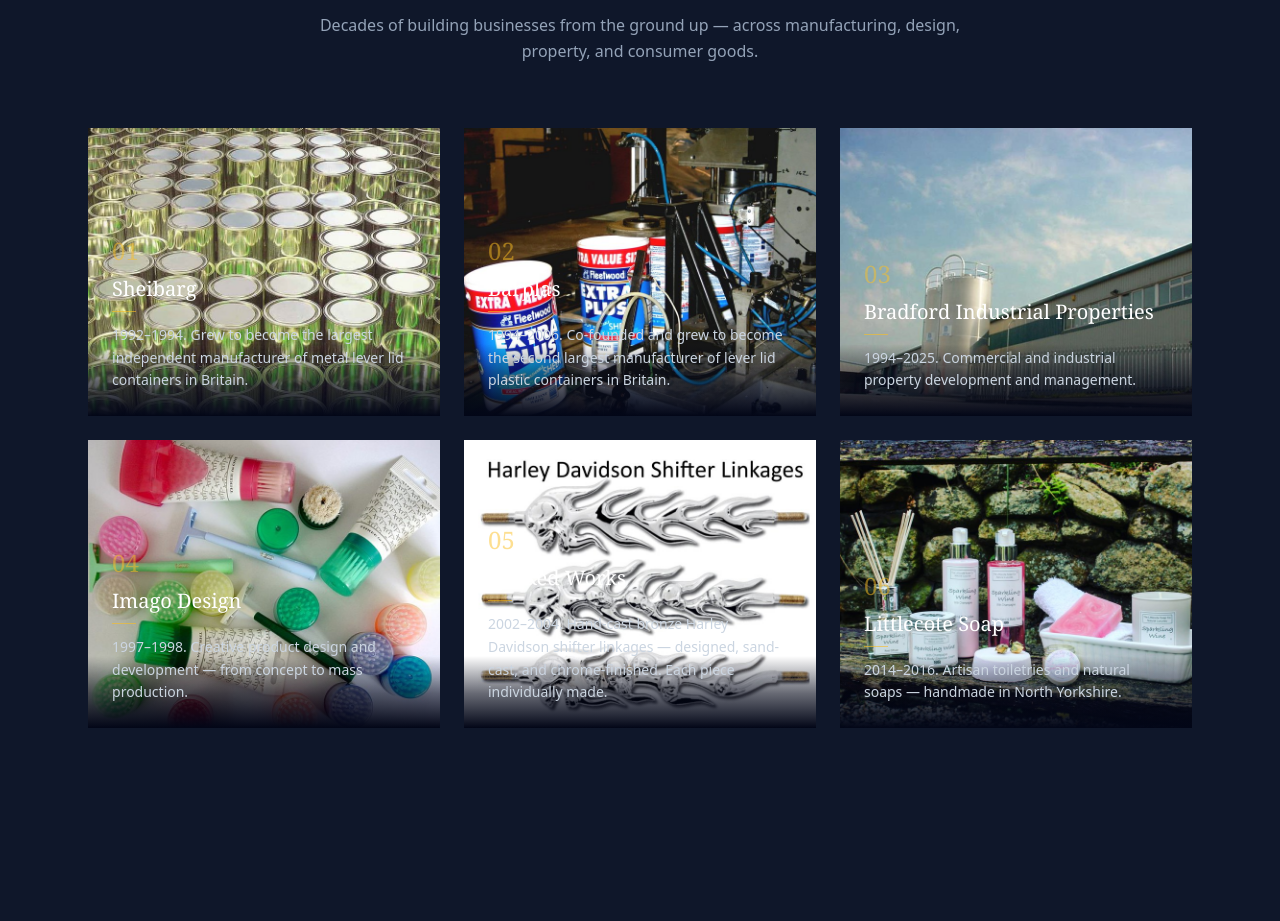
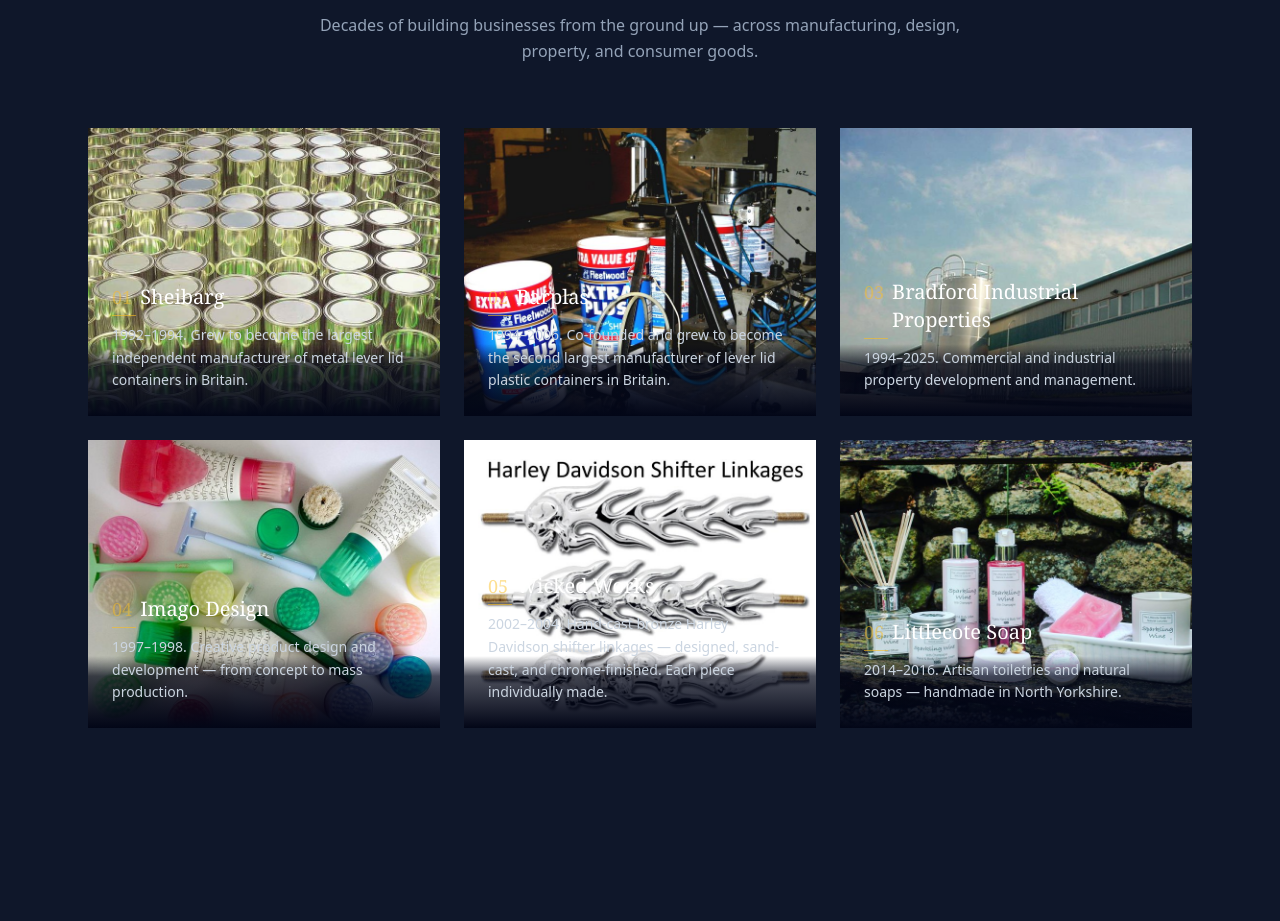
Before and after one commit to brianbarghout/3p-alpha-website, a React (Vite) app: page / in a window 1280 px wide. Shown: the part 2080-3001 px from the top of the page. Built offline with nearby package versions, Linux system fonts and the light colour scheme.

Commit message:
Inline photo number with company name, tighten text spacing

```diff
--- a/src/main.jsx
+++ b/src/main.jsx
@@ -311,15 +311,15 @@
               )}
 
               {/* Gradient overlay for readability */}
-              <div className="absolute inset-0" style={{ background: 'linear-gradient(to top, #020617 0%, rgba(2,6,23,0.6) 12%, transparent 25%)' }} />
+              <div className="absolute inset-0" style={{ background: 'linear-gradient(to top, #020617 0%, rgba(2,6,23,0.7) 18%, transparent 25%)' }} />
 
               {/* Text overlay */}
               <div className="absolute bottom-0 left-0 right-0 p-6">
-                <p className="text-amber-400/50 font-serif text-2xl mb-2 font-light">
-                  {String(i + 1).padStart(2, '0')}
-                </p>
-                <h3 className="font-serif text-xl text-white mb-2 font-light">{company.name}</h3>
-                <div className="w-6 h-px bg-amber-400/60 mb-3 group-hover:bg-amber-400 transition-colors duration-300" />
+                <div className="flex items-baseline gap-2 mb-1">
+                  <span className="text-amber-400/50 font-serif text-lg font-light">{String(i + 1).padStart(2, '0')}</span>
+                  <h3 className="font-serif text-xl text-white font-light">{company.name}</h3>
+                </div>
+                <div className="w-6 h-px bg-amber-400/60 mb-2 group-hover:bg-amber-400 transition-colors duration-300" />
                 <p className="text-slate-300 text-sm leading-relaxed font-light">{company.description}</p>
               </div>
             </div>
```
